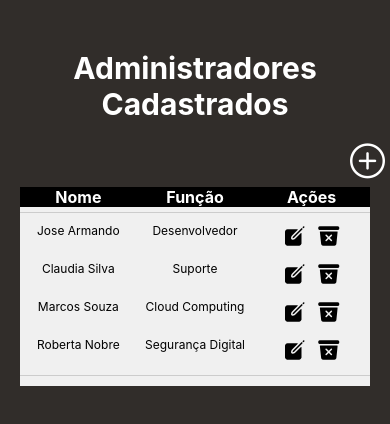
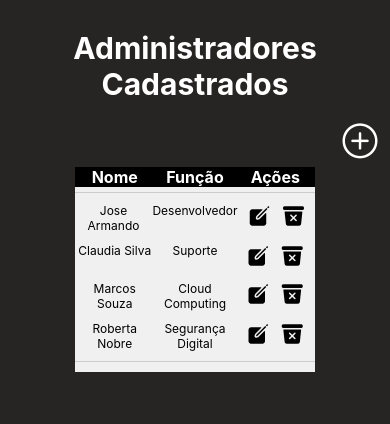
Before and after one commit to NewTechh/API-5-ADS, a React Native app in the folder client/: screen /ListAdm in a window 390 px wide. Shown: the top 424 px of the page. Built offline with nearby package versions, Linux system fonts and the light colour scheme.

Commit message:
Add ScrollView no ListAdm e SignUpAdm

```diff
--- a/client/src/components/ListAdministrador.tsx
+++ b/client/src/components/ListAdministrador.tsx
@@ -1,5 +1,5 @@
 import React, { useState } from 'react';
-import { View, Text, StyleSheet, Dimensions, StatusBar, Pressable, Modal } from 'react-native';
+import { View, Text, StyleSheet, Dimensions, StatusBar, Pressable, ScrollView } from 'react-native';
 
 import { useNavigation } from '@react-navigation/native';
 import { StackNavigationProp } from '@react-navigation/stack';
@@ -20,7 +20,7 @@ const ListAdm = () => {
     };
 
     return (
-        <View style={styles.container}>
+        <ScrollView contentContainerStyle={styles.scrollView}>
             <StatusBar backgroundColor="#312D2A" barStyle="light-content" />
             <Text style={styles.title}>Administradores Cadastrados</Text>
 
@@ -74,16 +74,17 @@ const ListAdm = () => {
                 </View>
                 <View style={styles.separator} />
             </View>
-        </View>
+        </ScrollView>
     );
 };
 
 const styles = StyleSheet.create({
-    container: {
-        flex: 1,
-        padding: 20,
-        backgroundColor: '#312D2A',
-    },
+    scrollView: {
+        flexGrow: 1,
+        alignItems: 'center',
+        backgroundColor: '#272424',
+        paddingHorizontal: 16,
+      },
     title: {
         fontSize: 30,
         fontWeight: 'bold',
--- a/client/src/components/SignUpAdm/SignUpAdm.tsx
+++ b/client/src/components/SignUpAdm/SignUpAdm.tsx
@@ -1,5 +1,5 @@
 import React, { useState } from "react";
-import { View, Text, TextInput, Pressable } from "react-native";
+import { View, Text, TextInput, Pressable, ScrollView } from "react-native";
 
 import { useForm, Controller } from "react-hook-form";
 import { yupResolver } from '@hookform/resolvers/yup'
@@ -61,7 +61,7 @@ export function SignUpAdm() {
     }
 
     return (
-        <View style={styles.container}>
+        <ScrollView contentContainerStyle={styles.scrollView}>
             <Text style={styles.title}>Cadastro de{'\n'}Administrador</Text>
 
             <Controller
@@ -176,6 +176,6 @@ export function SignUpAdm() {
                 {errorMessage ? <Text style={styles.labelError}>{errorMessage}</Text> : null}
                 <Text style={styles.buttonText}>Cadastrar</Text>
             </Pressable>
-        </View>
+        </ScrollView>
     )
 }
--- a/client/src/components/SignUpAdm/styles.ts
+++ b/client/src/components/SignUpAdm/styles.ts
@@ -2,20 +2,18 @@ import { StyleSheet } from "react-native"
 
 
 const styles = StyleSheet.create({
-    container: {
-        flex: 1,
+    scrollView: {
+        flexGrow: 1,
         alignItems: 'center',
+        justifyContent: 'center',
         backgroundColor: '#272424',
         paddingHorizontal: 16,
-
-    },
+      },
     title: {
         fontSize: 34,
-        marginTop: 100,
         marginBottom: 80,
         color: '#FFFFFF',
         fontWeight: 'bold',
-        justifyContent: 'center',
         textAlign: 'center',
     },
     input: {
```
